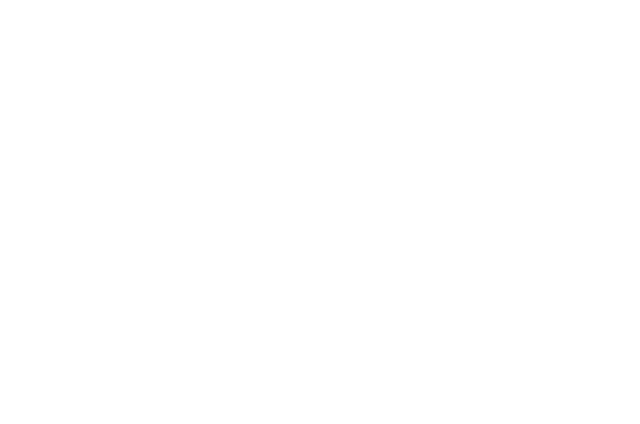
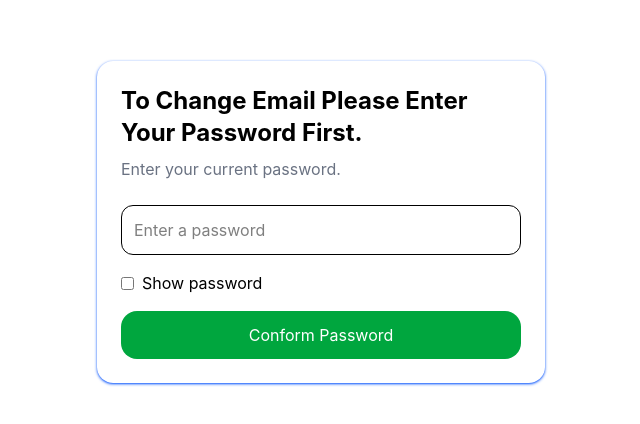
Before and after one commit to Naresharyal21/career_link_codeit_group_a, a React (Vite) app in the folder frontend/career_link/: page /conformpassword in a window 1280 px wide. Before the commit this address had no page. Shown: the part 178-602 px from the top of the page, without its empty margins (319-959 px from the left). Built offline with nearby package versions, Linux system fonts and the light colour scheme; sample sign-in values are in the browser's storage.

Commit message:
curd for user completed

```diff
--- /dev/null
+++ b/frontend/career_link/src/pages/accounts/EmailChangePage.jsx
@@ -0,0 +1,121 @@
+
+import React, { useState } from "react";
+import { Link, replace, useNavigate } from "react-router";
+import { useFormik } from "formik";
+import * as Yup from "yup";
+
+import { emailRule } from "../../components/accounts/validationSchema";
+import useAccounts from "../../hooks/useAccounts";
+import Button from "../../components/commonuiPart/Button";
+
+const EmailChangePage = () => {
+
+
+  const { sendnewemailotp, loading } = useAccounts();
+  const navigate = useNavigate();
+
+  const formik = useFormik({
+    initialValues: {
+      email: "",
+
+    },
+
+    validationSchema: Yup.object({
+      new_email: emailRule,
+
+    }),
+
+    onSubmit: async (values) => {
+
+    localStorage.setItem("updateemail", values.new_email);
+      try {
+
+
+
+        const response = await sendnewemailotp(
+
+          values.new_email
+
+
+
+        );
+
+
+    navigate("/pr/verifyotp/cev",{ replace:true});
+
+
+
+
+
+
+      } catch (error) {
+        console.log("Password reset error:", error);
+      }
+    },
+  });
+
+  return (
+    <div className="min-h-screen flex items-center justify-center">
+
+      <div className="w-full max-w-md p-6 rounded-2xl shadow shadow-blue-600">
+
+        <h1 className="text-2xl font-bold mb-2">
+          Please Enter Your Email.
+        </h1>
+
+        <p className="text-gray-500 mb-6">
+          Enter your New email for your account.
+        </p>
+
+        <form onSubmit={formik.handleSubmit}>
+
+          {/* email */}
+          <div className="mb-4">
+
+            <input
+              id="new_email"
+              name="new_email"
+              type="email"
+              placeholder="Enter your email"
+              value={formik.values.new_email}
+              onChange={formik.handleChange}
+              onBlur={formik.handleBlur}
+              className="border rounded-xl p-3 w-full"
+            />
+
+            {formik.touched.new_email &&
+              formik.errors.new_email && (
+                <p className="text-red-700">
+                  {formik.errors.new_email}
+                </p>
+              )}
+
+          </div>
+
+
+
+
+
+
+          {/* SUBMIT */}
+          <Button
+            type="submit"
+            variant="primary"
+
+            disabled={loading}
+            className=" text-white p-3 rounded-2xl w-full disabled:bg-gray-400"
+          >
+            {loading ? "Proceeding..." : "Proceed Forward"}
+          </Button>
+
+        </form>
+
+
+
+      </div>
+
+    </div>
+  );
+};
+
+export default EmailChangePage;
--- /dev/null
+++ b/frontend/career_link/src/pages/accounts/EmailConformPasswordPage.jsx
@@ -0,0 +1,138 @@
+
+import React, { useState } from "react";
+import { Link, replace, useNavigate } from "react-router";
+import { useFormik } from "formik";
+import * as Yup from "yup";
+
+import { passwordRule, passwordconfirmRule } from "../../components/accounts/validationSchema";
+import useAccounts from "../../hooks/useAccounts";
+
+const EmailConformPasswordPage = () => {
+  const [showPassword, setShowPassword] = useState(false);
+
+  const { confirmPassword, loading } = useAccounts();
+  const navigate = useNavigate();
+
+  const formik = useFormik({
+    initialValues: {
+      password: "",
+
+    },
+
+    validationSchema: Yup.object({
+      password: passwordRule,
+
+    }),
+
+    onSubmit: async (values) => {
+
+      try {
+
+
+        const response = await confirmPassword(
+
+          values.password
+
+        );
+
+
+    navigate("/get/new/email/",{ replace:true});
+
+
+
+
+
+
+
+      } catch (error) {
+        console.log("Password reset error:", error);
+      }
+    },
+  });
+
+  return (
+    <div className="min-h-screen flex items-center justify-center">
+
+      <div className="w-full max-w-md p-6 rounded-2xl shadow shadow-blue-600">
+
+        <h1 className="text-2xl font-bold mb-2">
+          To Change Email Please Enter Your Password First.
+        </h1>
+
+        <p className="text-gray-500 mb-6">
+          Enter your current password.
+        </p>
+
+        <form onSubmit={formik.handleSubmit}>
+
+          {/* PASSWORD */}
+          <div className="mb-4">
+
+            <input
+              id="password"
+              name="password"
+              type={showPassword ? "text" : "password"}
+              placeholder="Enter a password"
+              value={formik.values.password}
+              onChange={formik.handleChange}
+              onBlur={formik.handleBlur}
+              className="border rounded-xl p-3 w-full"
+            />
+
+            {formik.touched.password &&
+              formik.errors.password && (
+                <p className="text-red-700">
+                  {formik.errors.password}
+                </p>
+              )}
+
+          </div>
+
+
+
+          {/* SHOW PASSWORD */}
+          <div className="mb-4">
+
+            <label className="flex items-center gap-2">
+              <input
+                type="checkbox"
+                checked={showPassword}
+                onChange={() =>
+                  setShowPassword(!showPassword)
+                }
+              />
+
+              Show password
+            </label>
+
+          </div>
+
+          {/* SUBMIT */}
+          <button
+            type="submit"
+            disabled={loading}
+            className="bg-green-600 text-white p-3 rounded-2xl w-full disabled:bg-gray-400"
+          >
+            {loading ? "conforming..." : "Conform Password"}
+          </button>
+
+        </form>
+
+        {/* <div className="flex justify-center">
+
+          <Link
+            to="/login"
+            className="text-blue-600 underline mt-4"
+          >
+            Back to Login
+          </Link>
+
+        </div> */}
+
+      </div>
+
+    </div>
+  );
+};
+
+export default EmailConformPasswordPage;
--- a/frontend/career_link/src/pages/accounts/ManageAccountCart.jsx
+++ b/frontend/career_link/src/pages/accounts/ManageAccountCart.jsx
@@ -1,12 +1,13 @@
 import React from 'react'
 import Button from '../../components/commonuiPart/Button'
-import { useNavigate, useParams, } from 'react-router'
+import { Link, useNavigate, useParams, } from 'react-router'
 import useAccounts from '../../hooks/useAccounts';
 import useOtpCooldown from "../../hooks/useOtpCooldown";
+import EmailConformPasswordPage from './EmailConformPasswordPage';
 
 const ManageAccountCart = ({ onClose }) => {
 
-  const { sendDeleteOTP } = useAccounts();
+  const { sendDeleteOTP  ,resendVerificationOTP} = useAccounts();
 
 
 
@@ -24,7 +25,7 @@
 
 
       const response = await sendDeleteOTP();
-startCooldown();
+      startCooldown();
 
 
       navigate("/pr/verifyotp/dav");
@@ -32,6 +33,14 @@
 
     } catch (error) {
       console.log("Failed to send delete OTP:", error);
+    }
+  };
+
+  const handleUpdateEmail=async(email , purpose )=>{
+    try{
+      const response= await resendVerificationOTP()
+    }catch(error){
+      {error:"failed to send the otp"}
     }
   };
   return (
@@ -48,8 +57,14 @@
         </h4>
         <Button className='w-full rounded-xl border p-3   '
           type='button'
+          disabled={isCooldown}
+
+
           variant='gray'> <h3 className="font-semibold text-gray-800  dark:text-white">
-            Change Current  Email
+
+            <Link to="conformpassword">
+  Change Email
+</Link>
           </h3></Button>
         <Button className='w-full mt-6 rounded-xl border p-3'
           type='button'
--- a/frontend/career_link/src/pages/accounts/VerifyOTPpage.jsx
+++ b/frontend/career_link/src/pages/accounts/VerifyOTPpage.jsx
@@ -8,7 +8,7 @@
 import useOtpCooldown from "../../hooks/useOtpCooldown";
 
 const VerifyOTPPage = () => {
-  const { verifyOTP, deleteAccount, resendVerificationOTP, sendDeleteOTP } = useAccounts();
+  const { verifyOTP, deleteAccount, resendVerificationOTP, sendDeleteOTP, updateEmail } = useAccounts();
   const { purpose } = useParams();
 
   const {
@@ -66,65 +66,100 @@
     validationSchema: verifyOtpSchema,
 
     onSubmit: async (values) => {
+      try {
+        // Account deletion
+        if (purpose === "dav") {
+          await deleteAccount(values.otp, purpose);
 
-      try {
-
-        if (isProtectedPurpose) {
-
-          if (purpose === "dav") {
-            const response = await deleteAccount(
-              values.otp,
-              purpose,
-            )
-            navigate("/login")
           localStorage.removeItem("accessToken");
           localStorage.removeItem("refreshToken");
 
-            ;
-
-
+          toast.success("Account deleted successfully");
+          navigate("/login");
+          return;
         }
 
-        } else {
+        // Protected change-email verification
+        if (purpose === "cev") {
+          const email = localStorage.getItem("updateemail");
 
-          const storageKey = purpose === "prv" ? "resetemail" : purpose === "emv" ? "signupemail" : "deleteemail";
+          if (!email) {
+            toast.error("Email not found");
+            return;
+          }
 
-          const email = localStorage.getItem(storageKey);
-
-
-
-          const response = await verifyOTP(
+          await verifyOTP(
             email,
             values.otp,
             purpose
           );
-          console.log("OTP verified:", response);
-          localStorage.removeItem(storageKey);
+
+
+
+
+          const response=await updateEmail(
+            email,
+
+          );
+          localStorage.removeItem("updateemail");
+          toast.success("Email changed successfully");
+          if (response.email_verified) {
+            navigate("/");
+          } else {
+            navigate("/verifyemail");
+          }
+          return;
+        }
+
+        // Normal OTP flows
+        const storageKey =
+          purpose === "prv"
+            ? "resetemail"
+            : "signupemail";
+
+        const email = localStorage.getItem(storageKey);
+
+        if (!email) {
+          toast.error("Email not found");
+          return;
+        }
+
+        await verifyOTP(
+          email,
+          values.otp,
+          purpose
+        );
 
         if (purpose === "emv") {
           localStorage.removeItem("signupemail");
           navigate("/login");
-          }
-          if (purpose === "prv") {
-            localStorage.setItem("resetemail", email);
-            navigate("/resetpassword");
-          }
+          return;
         }
 
-
+        if (purpose === "prv") {
+          navigate("/resetpassword");
+          return;
+        }
 
       } catch (error) {
         console.log("OTP verification error:", error);
+        toast.error(error.message || "OTP verification failed");
       }
-    },
+    }
   });
 
   return (
     <div className="min-h-screen flex items-center justify-center">
       <div className="w-full max-w-md p-6 rounded-2xl shadow shadow-blue-600">
 
-        <h1 className="text-2xl font-bold mb-2">{purpose === "emv" ? "Verify Your Email" : purpose === "prv" ? "Verify OTP" : "Verify Account Deletion"}
-
+        <h1 className="text-2xl font-bold mb-2">
+          {purpose === "emv"
+            ? "Verify Your Email"
+            : purpose === "prv"
+              ? "Verify OTP"
+              : purpose === "cev"
+                ? "Verify New Email"
+                : "Verify Account Deletion"}
         </h1>
 
         <p className="text-gray-500 mb-6">
@@ -176,7 +211,7 @@
 
         </form>
 
-        {(purpose == "emv" || purpose === "dav") && (
+        {(purpose == "emv" || purpose === "dav" || purpose === "cev") && (
           <div className="flex items-center justify-center">
             <Button
               type="button"
--- a/frontend/career_link/src/routes/Routes.jsx
+++ b/frontend/career_link/src/routes/Routes.jsx
@@ -24,6 +24,8 @@
 import ForgetPasswordPage from '../pages/accounts/ForgetPasswordPage'
 import VerifyOTPpage from '../pages/accounts/VerifyOTPpage'
 import ResetPasswordPage from '../pages/accounts/ResetPasswordPage'
+import EmailConformPasswordPage from '../pages/accounts/EmailConformPasswordPage'
+import EmailChangePage from '../pages/accounts/EmailChangePage'
 
 
 
@@ -57,6 +59,7 @@
             <Route path="Profile/" element={<MyProfilecart />} />
 
 
+
             {/* /* accounts route ends  */}
 
 
@@ -73,6 +76,8 @@
 
    <Route path="pr/verifyotp/:purpose" element={<VerifyOTPpage />} />
 </Route>
+  <Route path = "conformpassword" element={<EmailConformPasswordPage/>}/>
+  <Route path = "get/new/email" element={<EmailChangePage/>}/>
 
         </Route>
 
```
Also changed, not shown: frontend/career_link/src/apis/accountsApi.js (+48 -0 lines), frontend/career_link/src/hooks/useAccounts.js (+15 -0 lines), frontend/career_link/src/pages/accounts/MyProfilecart.jsx (+10 -1 lines). Lines whose indentation alone changed are shown as unchanged.
